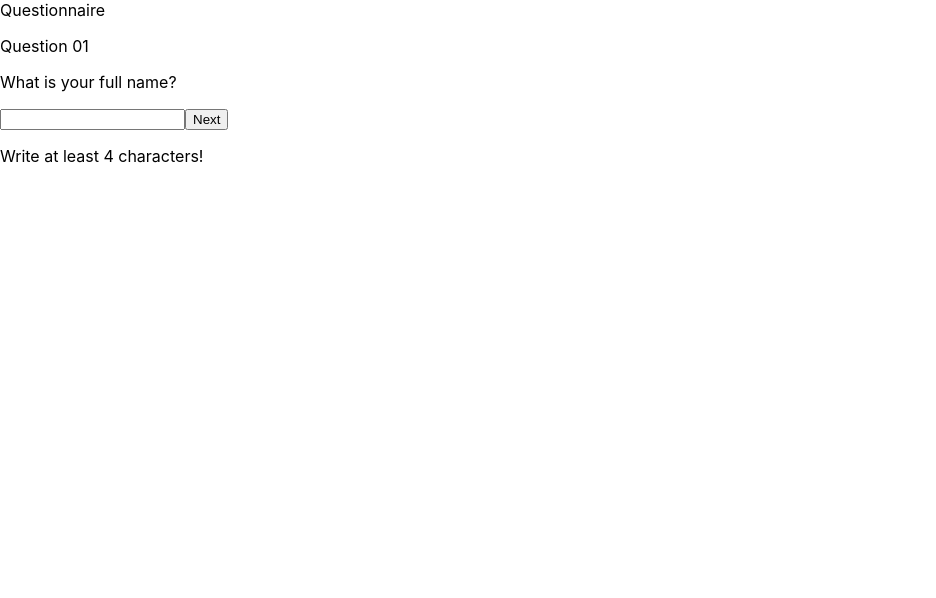
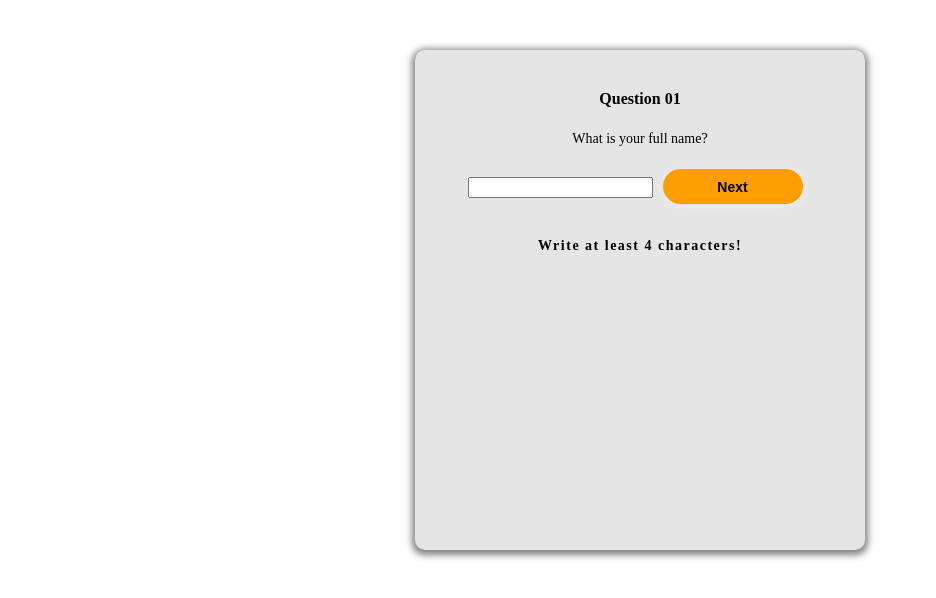
Before and after one commit to esmanhoto/qavalue_questionnaire, a React (Create React App) app: page / in a window 1280 px wide. Both pictures are taken after a click on the button "Next". Shown: the top 598 px of the page, without its empty margins (0-936 px from the left). Built offline with nearby package versions, Linux system fonts and the light colour scheme.

Commit message:
initial styling added

```diff
--- a/src/App.css
+++ /dev/null
@@ -1,38 +0,0 @@
-.App {
-  text-align: center;
-}
-
-.App-logo {
-  height: 40vmin;
-  pointer-events: none;
-}
-
-@media (prefers-reduced-motion: no-preference) {
-  .App-logo {
-    animation: App-logo-spin infinite 20s linear;
-  }
-}
-
-.App-header {
-  background-color: #282c34;
-  min-height: 100vh;
-  display: flex;
-  flex-direction: column;
-  align-items: center;
-  justify-content: center;
-  font-size: calc(10px + 2vmin);
-  color: white;
-}
-
-.App-link {
-  color: #61dafb;
-}
-
-@keyframes App-logo-spin {
-  from {
-    transform: rotate(0deg);
-  }
-  to {
-    transform: rotate(360deg);
-  }
-}
--- a/src/App.js
+++ b/src/App.js
@@ -1,11 +1,12 @@
-import "./App.css";
 import Form from "./components/Form";
+import { Container } from "./styles";
 
 function App() {
   return (
     <>
-      <div>Questionnaire</div>
-      <Form />
+      <Container>
+        <Form />
+      </Container>
     </>
   );
 }
--- a/src/components/Form/Steps/StepOne/index.js
+++ b/src/components/Form/Steps/StepOne/index.js
@@ -1,6 +1,6 @@
 import { useContext, useEffect, useRef, useState } from "react";
 import FormContext from "../../context";
-import { Container } from "../styles";
+import { Button, Container, ErrorMessage, QuestionNumber, QuestionTitle } from "../styles";
 
 const StepOne = () => {
   const { answers, setAnswerHandler, step, setStepHandler } =
@@ -30,11 +30,11 @@ const StepOne = () => {
 
   return (
     <Container active={step === 1}>
-      <p>Question 01</p>
-      <p>What is your full name?</p>
+      <QuestionNumber>Question 01</QuestionNumber>
+      <QuestionTitle>What is your full name?</QuestionTitle>
       <input type="text" ref={inputValue} />
-      <button onClick={onNext}>Next</button>
-      {error ? <p>{error}</p> : ""}
+      <Button onClick={onNext}>Next</Button>
+      {error ? <ErrorMessage>{error}</ErrorMessage> : ""}
     </Container>
   );
 };
--- a/src/components/Form/Steps/StepThree/index.js
+++ b/src/components/Form/Steps/StepThree/index.js
@@ -1,6 +1,6 @@
 import { useContext, useEffect, useState } from "react";
 import FormContext from "../../context";
-import { Container } from "../styles";
+import { Container, ErrorMessage, QuestionNumber, QuestionTitle, Button } from "../styles";
 
 const StepThree = () => {
   const { answers, setAnswerHandler, step, setStepHandler } =
@@ -40,8 +40,8 @@ const StepThree = () => {
 
   return (
     <Container active={step === 3}>
-      <p>Question 03</p>
-      <p>text</p>
+      <QuestionNumber>Question 03</QuestionNumber>
+      <QuestionTitle>text</QuestionTitle>
       <div>
         <input
           onChange={handleCheck()}
@@ -71,9 +71,9 @@ const StepThree = () => {
         />
         <label htmlFor="vue">Vue</label>
       </div>
-      <button onClick={onPrev}>Previous</button>
-      <button onClick={onSubmit}>Submit</button>
-      {error ? <p>{error}</p> : ""}
+      <Button onClick={onPrev}>Previous</Button>
+      <Button onClick={onSubmit}>Submit</Button>
+      {error ? <ErrorMessage>{error}</ErrorMessage> : ""}
     </Container>
   );
 };
--- a/src/components/Form/Steps/StepTwo/index.js
+++ b/src/components/Form/Steps/StepTwo/index.js
@@ -1,6 +1,12 @@
 import { useContext, useEffect, useRef, useState } from "react";
 import FormContext from "../../context";
-import { Container } from "../styles";
+import {
+  Button,
+  Container,
+  ErrorMessage,
+  QuestionNumber,
+  QuestionTitle,
+} from "../styles";
 
 const StepTwo = () => {
   const { answers, setAnswerHandler, step, setStepHandler } =
@@ -34,8 +40,8 @@ const StepTwo = () => {
 
   return (
     <Container active={step === 2}>
-      <p>Question 02</p>
-      <p>text</p>
+      <QuestionNumber>Question 02</QuestionNumber>
+      <QuestionTitle>text</QuestionTitle>
       <select name="select" ref={inputValue}>
         <option value="" ref={inputValue}>
           Select an option
@@ -50,9 +56,9 @@ const StepTwo = () => {
           C++
         </option>
       </select>
-      <button onClick={onPrev}>Previous</button>
-      <button onClick={onNext}>Next</button>
-      {error ? <p>{error}</p> : ""}
+      <Button onClick={onPrev}>Previous</Button>
+      <Button onClick={onNext}>Next</Button>
+      {error ? <ErrorMessage>{error}</ErrorMessage> : ""}
     </Container>
   );
 };
--- a/src/components/Form/Steps/Summary/index.js
+++ b/src/components/Form/Steps/Summary/index.js
@@ -1,6 +1,6 @@
 import { useContext, useEffect } from "react";
 import FormContext from "../../context";
-import { Container } from "../styles";
+import { Button, Container, QuestionNumber, QuestionTitle } from "../styles";
 
 const Summary = () => {
   const { answers, setAnswerHandler, step, setStepHandler } =
@@ -21,13 +21,13 @@ const Summary = () => {
 
   return (
     <Container active={step === 4}>
-      <p>Summary!</p>
-      <p>Congratulations</p>
+      <QuestionNumber>Summary!</QuestionNumber>
+      <QuestionTitle>Congratulations</QuestionTitle>
       <p>
         1. {answers?.stepOne} 2.{answers?.stepTwo} 3. {answers?.stepThree}{" "}
       </p>
-      <button onClick={onPrev}>Previous</button>
-      <button onClick={onRestart}>Start again</button>
+      <Button onClick={onPrev}>Previous</Button>
+      <Button onClick={onRestart}>Start again</Button>
     </Container>
   );
 };
--- a/src/components/Form/Steps/styles.js
+++ b/src/components/Form/Steps/styles.js
@@ -3,3 +3,40 @@ import styled from "styled-components";
 export const Container = styled.div`
   display: ${({ active }) => (active ? "block" : "none")};
 `;
+
+export const QuestionNumber = styled.h1`
+  font-size: 16px;
+  margin-top: 15px;
+`;
+
+export const QuestionTitle = styled.p`
+  font-size: 14px;
+  line-height: 1.5;
+  width: 80%;
+  margin: 20px auto 0 auto;
+`;
+
+export const Button = styled.button`
+  font-size: 14px;
+  font-weight: bold;
+  width: 35%;
+  height: 35px;
+  margin: 20px 10px;
+
+  border: none;
+  border-radius: 20px;
+  background: rgba(252, 158, 0, 255);
+  box-shadow: 0px 2px 10px 2px rgba(255, 255, 255, 0.3);
+  &:hover {
+    background: rgba(252, 158, 0, 0.7);
+  }
+  &:active {
+    box-shadow: 0px 1px 8px 1px rgba(255, 255, 255, 0.3);
+  }
+`;
+
+export const ErrorMessage = styled.p`
+  font-size: 14px;
+  letter-spacing: 1.5px;
+  font-weight: 600;
+`;
--- a/src/components/Form/index.js
+++ b/src/components/Form/index.js
@@ -3,16 +3,17 @@ import StepOne from "./Steps/StepOne";
 import StepTwo from "./Steps/StepTwo";
 import StepThree from "./Steps/StepThree";
 import Summary from "./Steps/Summary";
+import { Container } from "./styles";
 
 const Form = () => {
   return (
     <FormContextProvider>
-      <div>
+      <Container>
         <StepOne />
         <StepTwo />
         <StepThree />
         <Summary />
-      </div>
+      </Container>
     </FormContextProvider>
   );
 };
--- /dev/null
+++ b/src/components/Form/styles.js
@@ -0,0 +1,19 @@
+import styled from "styled-components";
+
+export const Container = styled.div`
+  display: flex;
+  flex-direction: column;
+  height: 450px;
+  width: 400px;
+  background: rgba(0, 0, 0, 0.1);
+  margin: 50px auto;
+  padding: 25px;
+  border-radius: 10px;
+  box-shadow: 0px 2px 7px 3px rgba(0, 0, 0, 0.5);
+  & img {
+    align-self: center;
+    height: 36px;
+    width: 200px;
+    margin-top: 20px;
+    margin-bottom: 30px;
+`;
--- a/src/index.css
+++ /dev/null
@@ -1,13 +0,0 @@
-body {
-  margin: 0;
-  font-family: -apple-system, BlinkMacSystemFont, 'Segoe UI', 'Roboto', 'Oxygen',
-    'Ubuntu', 'Cantarell', 'Fira Sans', 'Droid Sans', 'Helvetica Neue',
-    sans-serif;
-  -webkit-font-smoothing: antialiased;
-  -moz-osx-font-smoothing: grayscale;
-}
-
-code {
-  font-family: source-code-pro, Menlo, Monaco, Consolas, 'Courier New',
-    monospace;
-}
--- /dev/null
+++ b/src/styles.js
@@ -0,0 +1,6 @@
+import styled from "styled-components";
+
+export const Container = styled.div`
+  text-align: center;
+  position: relative;
+`;
```
Also changed, not shown: src/index.js (+5 -6 lines).
